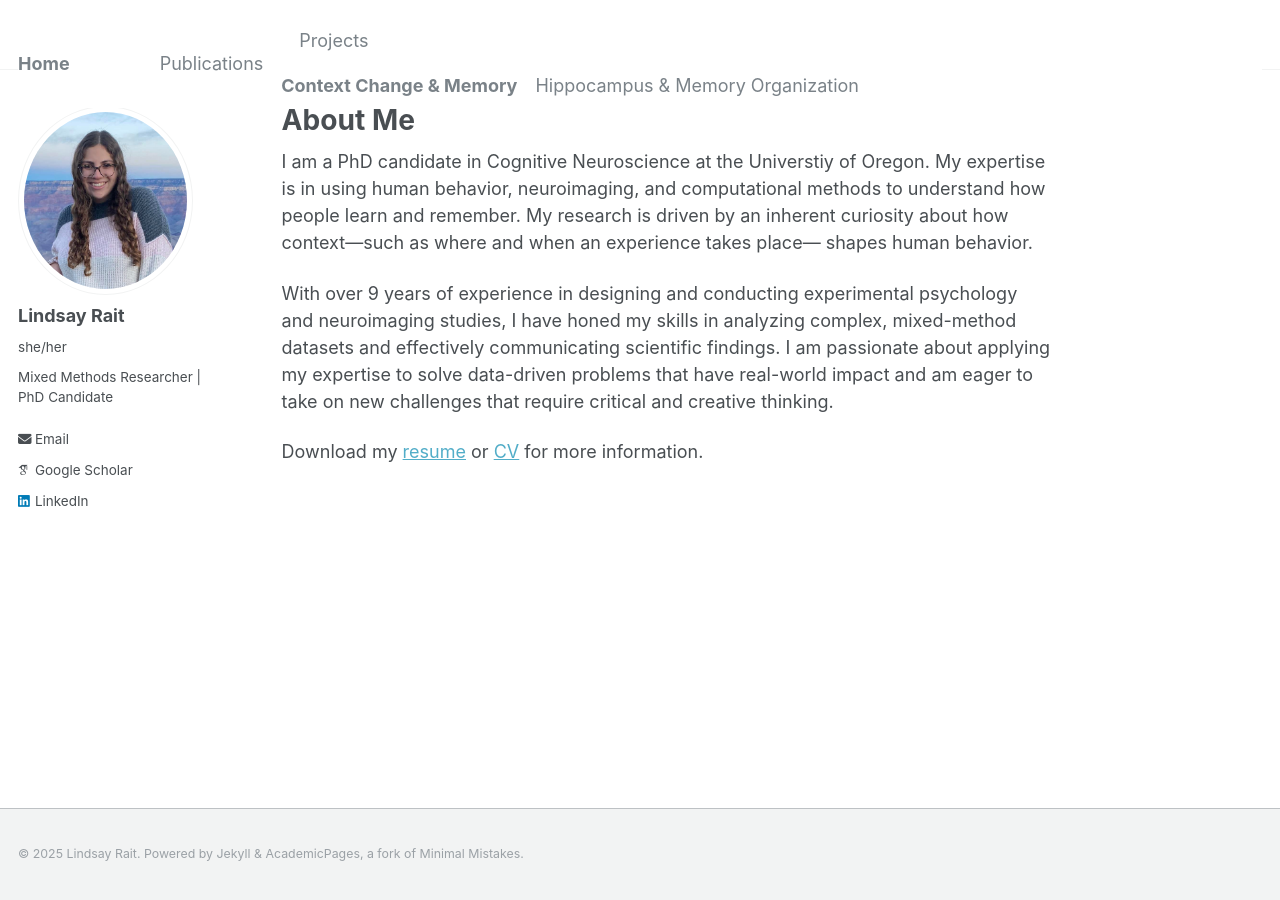
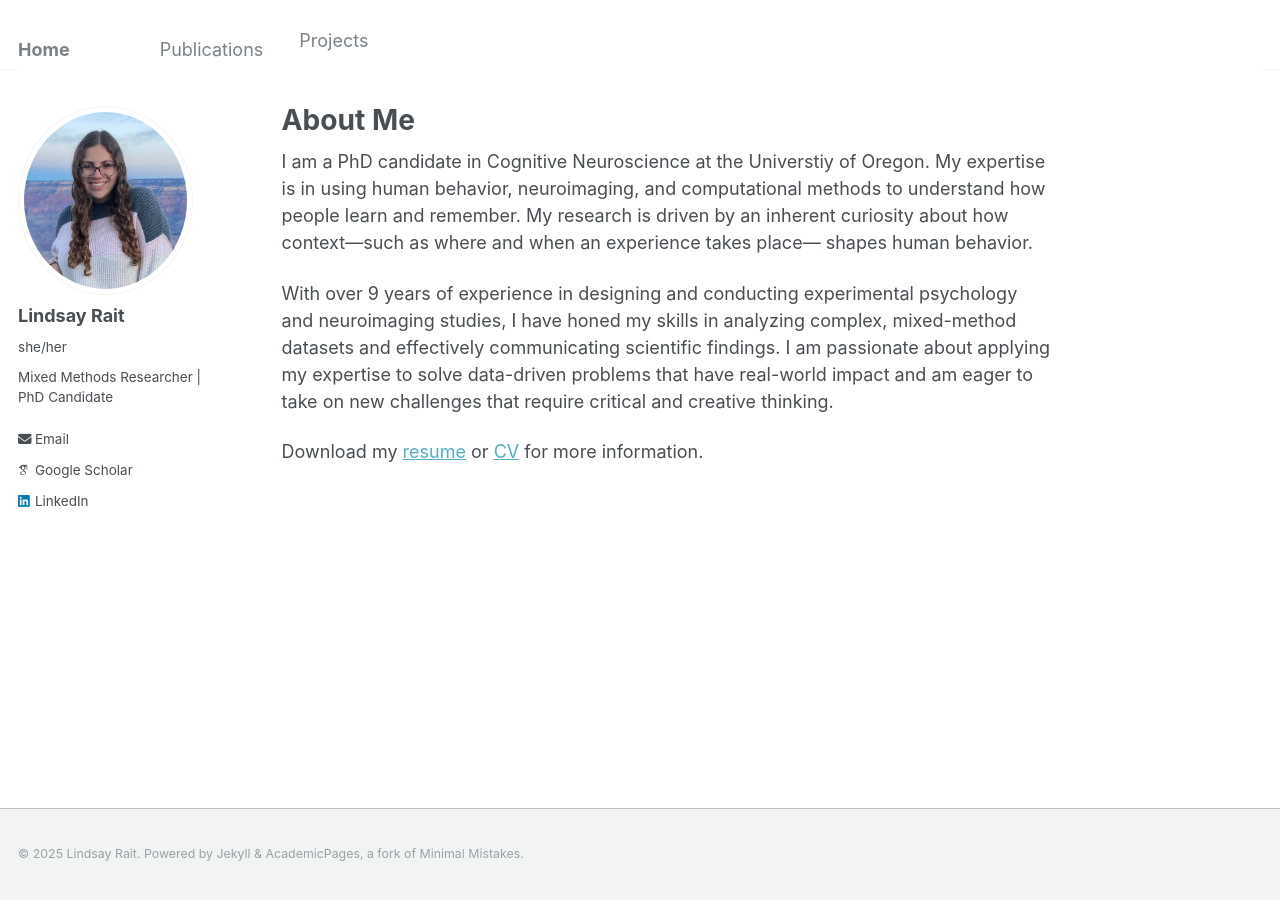
Before and after one commit to lindsay-rait/lindsay-rait.github.io, a Jekyll site: the page built from _pages/about.md, in a window 1280 px wide. Built offline with Jekyll 4.4.1, drawn with Linux system fonts in a browser that asks for light colours; some web fonts are replaced.

Commit message:
Update navigation.yml

```diff
--- a/_data/navigation.yml
+++ b/_data/navigation.yml
@@ -16,10 +16,9 @@ main:
 #    url: /year-archive/
 
   - title: "Projects"
+    url: /portfolio/
     children:
-      - title: Context Change & Memory
         url: /portfolio/portfolio-1/
-      - title: Hippocampus & Memory Organization
         url: /portfolio/portfolio-2/
 
 #  - title: "Guide"
```
